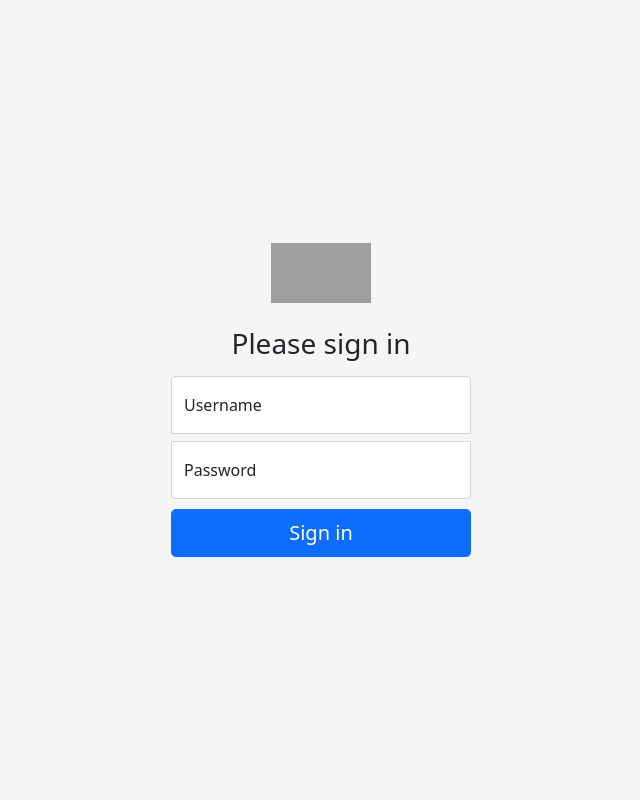
After one commit to ravaen1/flasklogin, a Flask app: page /login in a window 1280 px wide. The commit adds this page. Shown: the whole page, without its empty margins (319-959 px from the left). Run offline with Flask 3, Linux system fonts and the light colour scheme; some libraries are stand-ins or nearby versions; grey boxes are pictures that could not be loaded.

Commit message:
librerias db que faltaban

```diff
--- a/src/app.py
+++ b/src/app.py
@@ -1,14 +1,82 @@
-from flask import Flask, render_template
+from flask import Flask, render_template, request, redirect, url_for, flash
+from flask_sqlalchemy import SQLAlchemy
+from flask_wtf.csrf import CSRFProtect
+from flask_login import LoginManager, login_user, logout_user, login_required
+
 from config import config
+
+# Models:
+from models.ModelUser import ModelUser
+
+# Entities:
+from models.entities.User import User
 
 app = Flask(__name__)
 
+csrf = CSRFProtect()
+db = SQLAlchemy(app)
+login_manager_app = LoginManager(app)
+
+
+@login_manager_app.user_loader
+def load_user(id):
+    return ModelUser.get_by_id(db, id)
+
+
 @app.route('/')
 def index():
-    return render_template('auth/login.html')
+    return redirect(url_for('login'))
 
-if __name__=='__main__':
 
+@app.route('/login', methods=['GET', 'POST'])
+def login():
+    if request.method == 'POST':
+        # print(request.form['username'])
+        # print(request.form['password'])
+        user = User(0, request.form['username'], request.form['password'])
+        logged_user = ModelUser.login(db, user)
+        if logged_user != None:
+            if logged_user.password:
+                login_user(logged_user)
+                return redirect(url_for('home'))
+            else:
+                flash("Invalid password...")
+                return render_template('auth/login.html')
+        else:
+            flash("User not found...")
+            return render_template('auth/login.html')
+    else:
+        return render_template('auth/login.html')
+
+
+@app.route('/logout')
+def logout():
+    logout_user()
+    return redirect(url_for('login'))
+
+
+@app.route('/home')
+def home():
+    return render_template('home.html')
+
+
+@app.route('/protected')
+@login_required
+def protected():
+    return "<h1>Esta es una vista protegida, solo para usuarios autenticados.</h1>"
+
+
+def status_401(error):
+    return redirect(url_for('login'))
+
+
+def status_404(error):
+    return "<h1>Página no encontrada</h1>", 404
+
+
+if __name__ == '__main__':
     app.config.from_object(config['development'])
-
+    csrf.init_app(app)
+    app.register_error_handler(401, status_401)
+    app.register_error_handler(404, status_404)
     app.run()
--- /dev/null
+++ b/src/static/css/login.css
@@ -0,0 +1,35 @@
+html,
+body {
+  height: 100%;
+}
+
+body {
+  display: flex;
+  align-items: center;
+  padding-top: 40px;
+  padding-bottom: 40px;
+  background-color: #f5f5f5;
+}
+
+.form-signin {
+  width: 100%;
+  max-width: 330px;
+  padding: 15px;
+  margin: auto;
+}
+
+.form-signin .form-floating:focus-within {
+  z-index: 2;
+}
+
+.form-signin input[type="text"] {
+  margin-bottom: -1px;
+  border-bottom-right-radius: 0;
+  border-bottom-left-radius: 0;
+}
+
+.form-signin input[type="password"] {
+  margin-bottom: 10px;
+  border-top-left-radius: 0;
+  border-top-right-radius: 0;
+}
--- /dev/null
+++ b/src/templates/auth/login.html
@@ -0,0 +1,37 @@
+{% extends './base.html' %}
+
+{% block title %}Login{% endblock %}
+
+{% block customCSS %}
+<link rel="stylesheet" href="{{ url_for('static', filename='css/login.css') }}">
+{% endblock %}
+
+{% block body %}
+<form class="form-signin" action="/login" method="POST">
+    <img class="mb-4" src="{{ url_for('static', filename='img/logo.png') }}" alt="" width="100" height="60">
+    {% with messages = get_flashed_messages() %}
+
+    {% if messages %}
+    <br />
+    {% for message in messages %}
+    <div class="alert alert-primary alert-dismissible" role="alert">
+        <strong>{{ message }}</strong>
+        <button type="button" class="btn-close" data-bs-dismiss="alert" aria-label="Close"></button>
+    </div>
+    {% endfor %}
+    {% endif %}
+
+    {% endwith %}
+    <h1 class="h3 mb-3 fw-normal">Please sign in</h1>
+    <input type="hidden" name="csrf_token" value="{{ csrf_token() }}">
+    <div class="form-floating">
+        <input type="text" class="form-control" id="username" name="username" placeholder="Username">
+        <label for="username">Username</label>
+    </div>
+    <div class="form-floating mt-2">
+        <input type="password" class="form-control" name="password" placeholder="Password">
+        <label for="password">Password</label>
+    </div>
+    <button class="w-100 btn btn-lg btn-primary" type="submit">Sign in</button>
+</form>
+{% endblock %}
--- a/src/templates/base.html
+++ b/src/templates/base.html
@@ -1,14 +1,26 @@
 <!DOCTYPE html>
 <html lang="en">
+
 <head>
     <meta charset="UTF-8">
     <meta http-equiv="X-UA-Compatible" content="IE=edge">
     <meta name="viewport" content="width=device-width, initial-scale=1.0">
-    <title>Document</title>
-   <!-- Esto es un comentario en HTML -->
-   <link href="https://cdn.jsdelivr.net/npm/bootstrap@5.3.0-alpha3/dist/css/bootstrap.min.css" rel="stylesheet" integrity="sha384-KK94CHFLLe+nY2dmCWGMq91rCGa5gtU4mk92HdvYe+M/SXH301p5ILy+dN9+nJOZ" crossorigin="anonymous">
+    <title>{% block title %}{% endblock %}</title>
+    <link rel="shortcut icon" href="{{ url_for('static', filename='img/flask.svg') }}">
+    <!-- Bootstrap -->
+    <link href="https://cdn.jsdelivr.net/npm/bootstrap@5.1.0/dist/css/bootstrap.min.css" rel="stylesheet"
+        integrity="sha384-KyZXEAg3QhqLMpG8r+8fhAXLRk2vvoC2f3B09zVXn8CA5QIVfZOJ3BCsw2P0p/We" crossorigin="anonymous">
+    <!-- Custom CSS -->
+    {% block customCSS %}
+    {% endblock %}
 </head>
-<body>
 
+<body class="text-center">
+    {% block body %}
+    {% endblock %}
+    <script src="https://cdn.jsdelivr.net/npm/bootstrap@5.1.0/dist/js/bootstrap.bundle.min.js"
+        integrity="sha384-U1DAWAznBHeqEIlVSCgzq+c9gqGAJn5c/t99JyeKa9xxaYpSvHU5awsuZVVFIhvj"
+        crossorigin="anonymous"></script>
 </body>
+
 </html>
```
Also changed, not shown: 1 other file.
